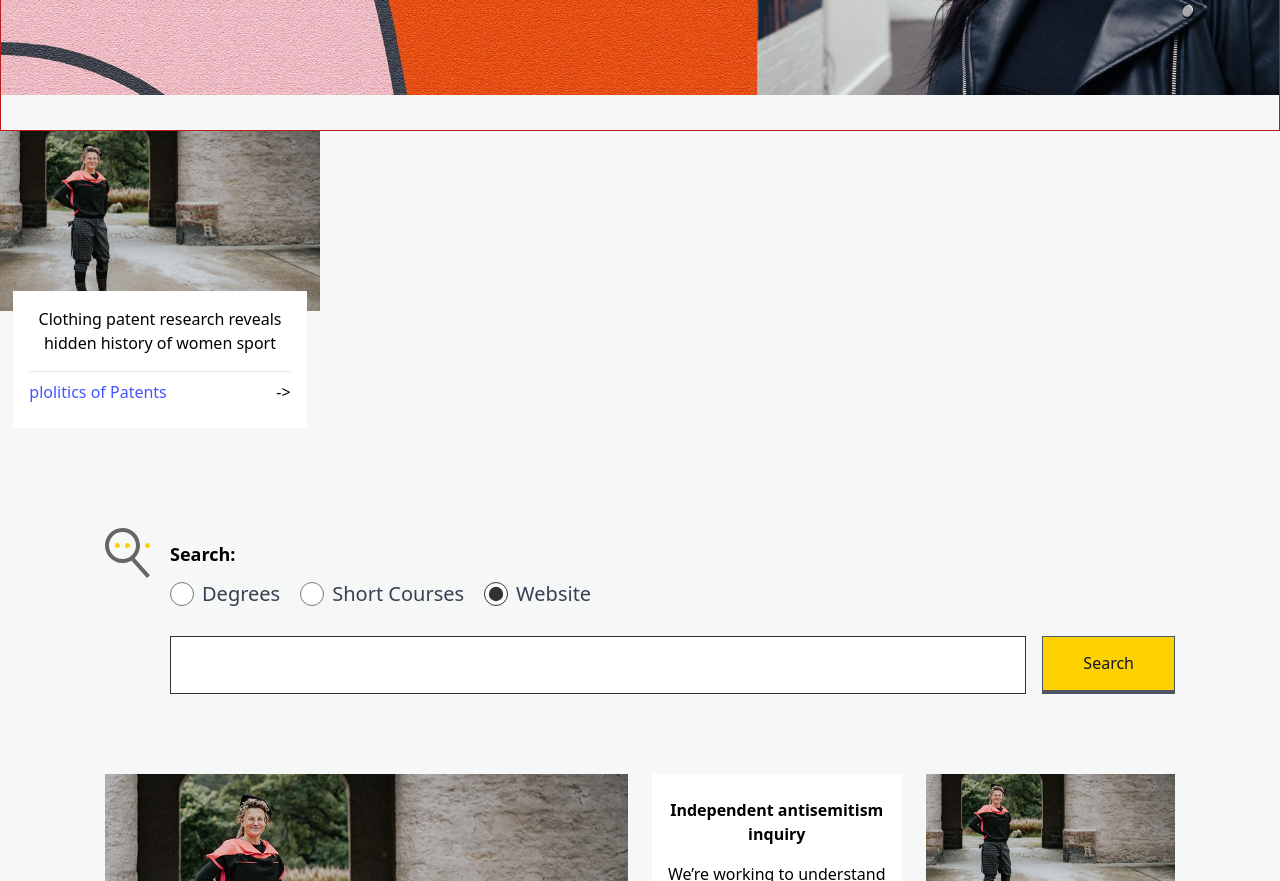
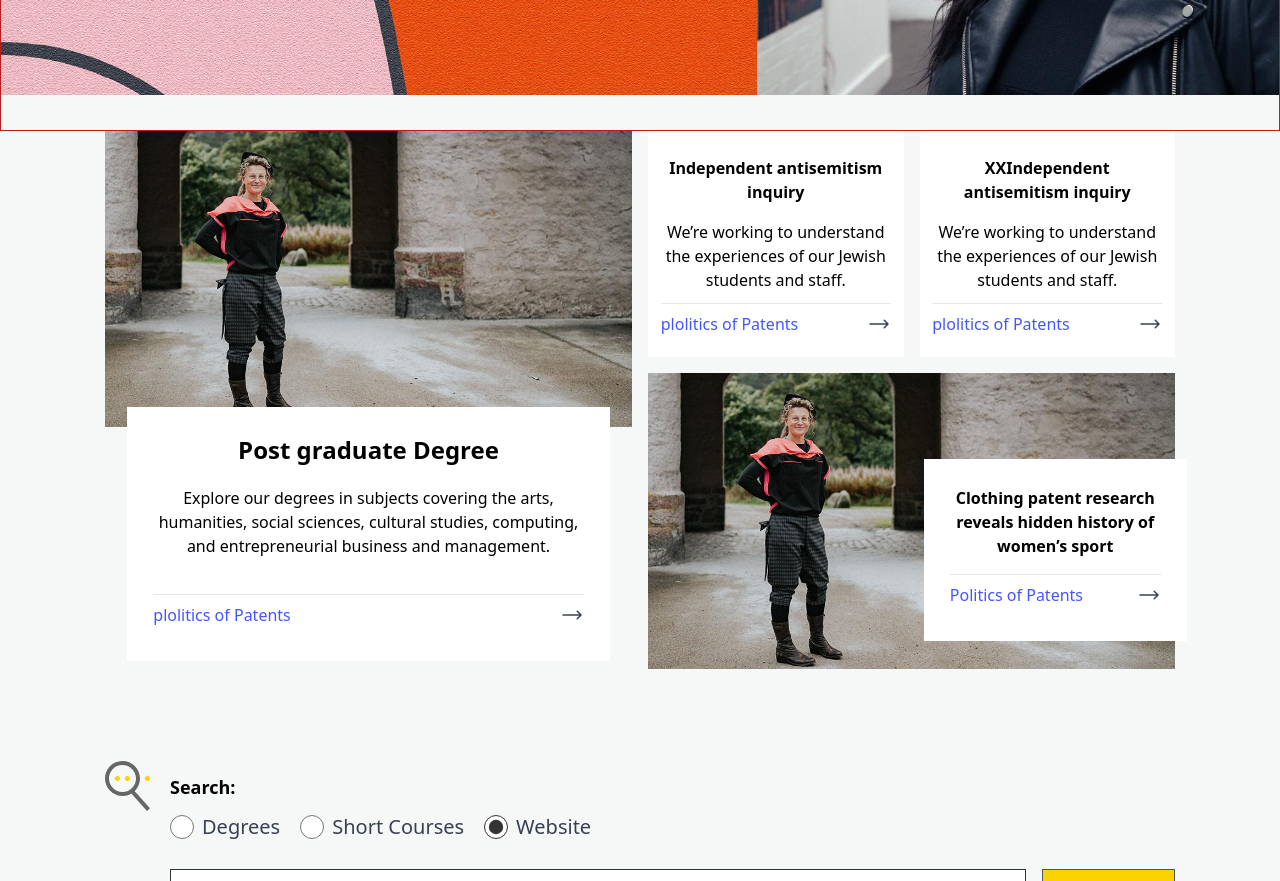
Before and after one commit to danielerat/clone_gold_uk, a website: page src/index.html in a window 1280 px wide. Shown: the part 400-1281 px from the top of the page. Drawn offline with Linux system fonts and the light colour scheme.

Commit message:
Grid restructuring and ordering

```diff
--- a/src/index.html
+++ b/src/index.html
@@ -98,33 +98,154 @@
         </button>
       </div>
     </section>
-
+    <div class="mx-auto px-10 md:max-w-[800px] lg:max-w-[1150px]">
       <!-- Complex Grid -->
-    <section class="grid grid-cols-1 md:grid-cols-2 lg:grid-cols-4">
-      <figure class="col-span-2 md:col-span-1">
+      <section class="grid grid-cols-1 gap-4 md:grid-cols-2 lg:grid-cols-4">
+        <figure class="order-2 col-span-2 row-span-2 lg:order-1">
           <div>
             <img
               src="img/pop-kat-double-crop-960.jpeg"
-            class="h-full w-full"
+              class="h-full w-full transition-all duration-100 group-hover:brightness-50"
               alt=""
             />
           </div>
 
           <figcaption
-          class="relative -top-5 mx-auto w-11/12 cursor-pointer bg-white p-[5%] text-center"
+            class="relative -top-5 mx-auto flex w-11/12 cursor-pointer flex-col justify-between gap-5 bg-white p-[5%] text-center"
           >
+            <p class="text-2xl font-bold">Post graduate Degree</p>
             <p class="mb-4">
-            Clothing patent research reveals hidden history of women sport
+              Explore our degrees in subjects covering the arts, humanities,
+              social sciences, cultural studies, computing, and entrepreneurial
+              business and management.
             </p>
             <div class="flex justify-between border-t py-2">
-            <span class="text-tertiary hover:text-quaternary"
+              <span class="text-tertiary group-hover:text-quaternary"
                 >plolitics of Patents</span
               >
-            <span>-></span>
+              <span class="text-gray-700">
+                <svg
+                  xmlns="http://www.w3.org/2000/svg"
+                  fill="none"
+                  viewBox="0 0 24 24"
+                  stroke-width="1.5"
+                  stroke="currentColor"
+                  class="h-6 w-6"
+                >
+                  <path
+                    stroke-linecap="round"
+                    stroke-linejoin="round"
+                    d="M17.25 8.25L21 12m0 0l-3.75 3.75M21 12H3"
+                  />
+                </svg>
+              </span>
+            </div>
+          </figcaption>
+        </figure>
+
+        <figure
+          class="group order-2 col-span-1 flex cursor-pointer flex-col justify-between bg-white p-[5%] text-center md:order-1 lg:order-1"
+        >
+          <div class="mt-3 flex flex-col gap-4">
+            <p class="font-bold">Independent antisemitism inquiry</p>
+            <p>
+              We’re working to understand the experiences of our Jewish students
+              and staff.
+            </p>
+          </div>
+          <div class="flex justify-between border-t py-2">
+            <span class="text-tertiary group-hover:text-quaternary"
+              >plolitics of Patents</span
+            >
+            <span class="text-gray-700">
+              <svg
+                xmlns="http://www.w3.org/2000/svg"
+                fill="none"
+                viewBox="0 0 24 24"
+                stroke-width="1.5"
+                stroke="currentColor"
+                class="h-6 w-6"
+              >
+                <path
+                  stroke-linecap="round"
+                  stroke-linejoin="round"
+                  d="M17.25 8.25L21 12m0 0l-3.75 3.75M21 12H3"
+                />
+              </svg>
+            </span>
+          </div>
+        </figure>
+        <figure
+          class="group order-1 col-span-1 flex cursor-pointer flex-col justify-between bg-white p-[5%] text-center lg:order-1"
+        >
+          <div class="mt-3 flex flex-col gap-4">
+            <p class="font-bold">XXIndependent antisemitism inquiry</p>
+            <p>
+              We’re working to understand the experiences of our Jewish students
+              and staff.
+            </p>
+          </div>
+          <div class="flex justify-between border-t py-2">
+            <span class="text-tertiary group-hover:text-quaternary"
+              >plolitics of Patents</span
+            >
+            <span class="text-gray-700">
+              <svg
+                xmlns="http://www.w3.org/2000/svg"
+                fill="none"
+                viewBox="0 0 24 24"
+                stroke-width="1.5"
+                stroke="currentColor"
+                class="h-6 w-6"
+              >
+                <path
+                  stroke-linecap="round"
+                  stroke-linejoin="round"
+                  d="M17.25 8.25L21 12m0 0l-3.75 3.75M21 12H3"
+                />
+              </svg>
+            </span>
+          </div>
+        </figure>
+        <figure class="group relative order-2 col-span-2 md:order-1">
+          <div class="">
+            <img
+              src="img/pop-kat-double-crop-960.jpeg"
+              class="h-full w-full cursor-pointer transition-all duration-100 group-hover:brightness-50"
+              alt=""
+            />
+          </div>
+          <figcaption
+            class="relative -top-5 bottom-5 mx-auto h-fit w-11/12 cursor-pointer bg-white p-[5%] text-center md:absolute md:-right-3 md:bottom-10 md:top-auto md:w-1/2"
+          >
+            <p class="mb-4 font-bold">
+              Clothing patent research reveals hidden history of women’s sport
+            </p>
+            <div class="flex justify-between border-t py-2">
+              <span class="text-tertiary group-hover:text-quaternary"
+                >Politics of Patents</span
+              >
+              <span class="text-gray-700">
+                <svg
+                  xmlns="http://www.w3.org/2000/svg"
+                  fill="none"
+                  viewBox="0 0 24 24"
+                  stroke-width="1.5"
+                  stroke="currentColor"
+                  class="h-6 w-6"
+                >
+                  <path
+                    stroke-linecap="round"
+                    stroke-linejoin="round"
+                    d="M17.25 8.25L21 12m0 0l-3.75 3.75M21 12H3"
+                  />
+                </svg>
+              </span>
             </div>
           </figcaption>
         </figure>
       </section>
+    </div>
     <!-- Search Section -->
     <div class="mx-auto px-10 md:max-w-[800px] lg:max-w-[1150px]">
       <section class="mx-auto flex min-h-[200px] gap-5 py-20">
```
Also changed, not shown: src/styles/tailwindstyle.css. Lines whose indentation alone changed are shown as unchanged.
